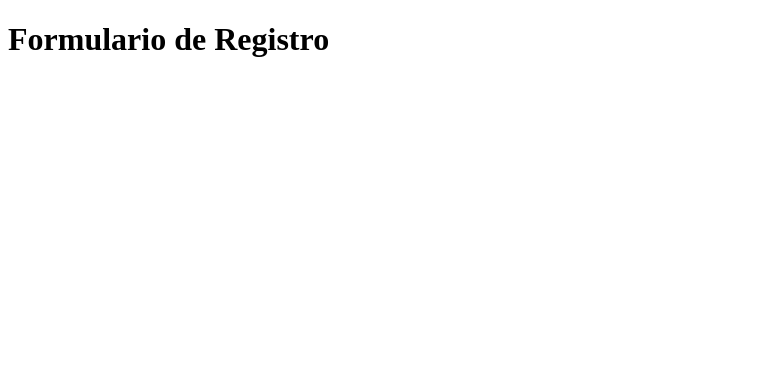
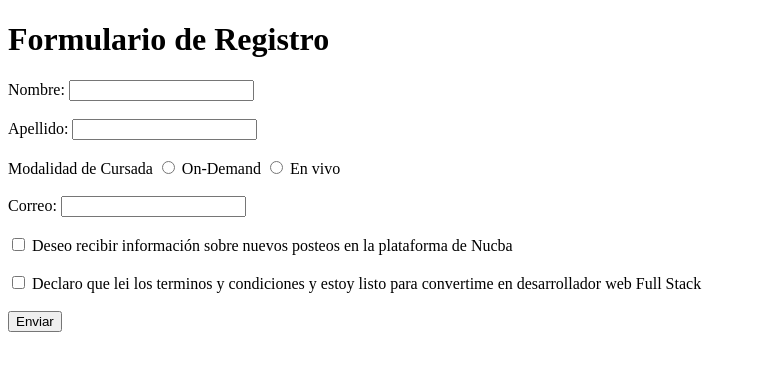
Before and after one commit to juani-ml/E1-Forms-y-listas, a plain HTML site: page ej3-formularios.html in a window 1280 px wide. Shown: the whole page, without its empty margins (0-757 px from the left). Drawn offline with Linux system fonts and the light colour scheme.

Commit message:
ej3 content added

```diff
--- a/ej3-formularios.html
+++ b/ej3-formularios.html
@@ -1,12 +1,46 @@
 <!DOCTYPE html>
 <html lang="en">
+
 <head>
     <meta charset="UTF-8">
     <meta http-equiv="X-UA-Compatible" content="IE=edge">
     <meta name="viewport" content="width=device-width, initial-scale=1.0">
     <title>Ejercicio 3 - Formularios</title>
 </head>
+
 <body>
     <h1>Formulario de Registro</h1>
+    <form>
+        <label for="nombre">Nombre: </label>
+        <input type="text" id="nombre" />
+        <br>
+        <br>
+        <label for="apellido">Apellido: </label>
+        <input type="text" id="apellido" />
+        <br>
+        <br>
+        <label for="modalidad">Modalidad de Cursada</label>
+        <input type="radio" name="modalidad" id="1">
+        <label for="modalidad">On-Demand</label>
+        <input type="radio" name="modalidad" id="2">
+        <label for="modalidad">En vivo</label>
+        <br>
+        <br>
+        <label for="mail">Correo: </label>
+        <input type="email" id="mail" />
+        <br>
+        <br>
+        <input type="checkbox" name="newsletter">
+        <label for="newsletter">Deseo recibir información sobre nuevos posteos en la plataforma de Nucba</label>
+        <br>
+        <br>
+        <input type="checkbox" name="terms&conditions">
+        <label for="terms&conditions">Declaro que lei los terminos y condiciones y estoy listo para convertime en
+            desarrollador web Full Stack</label>
+        <br>
+        <br>
+        <input type="button" value="Enviar">
+    </form>
 </body>
+
 </html>
```
